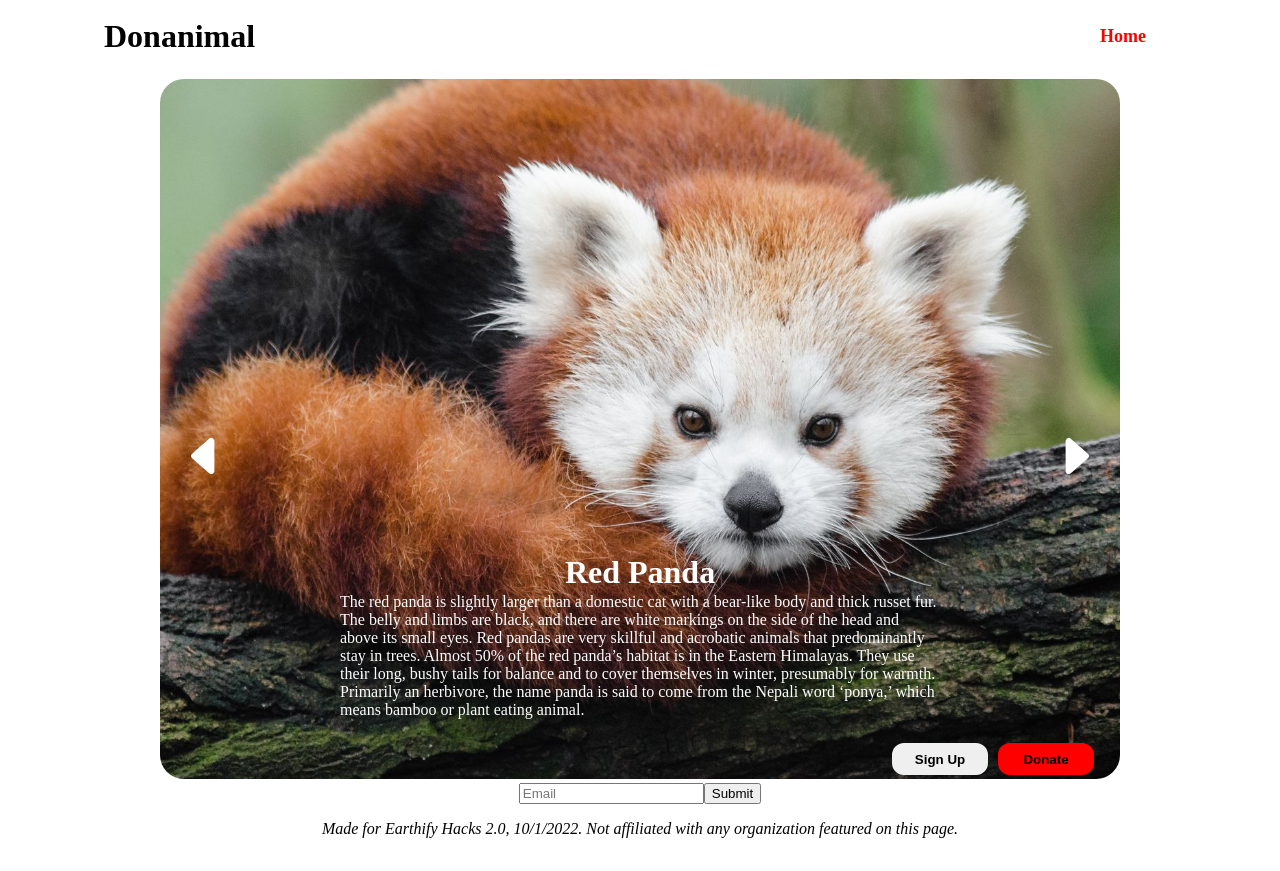
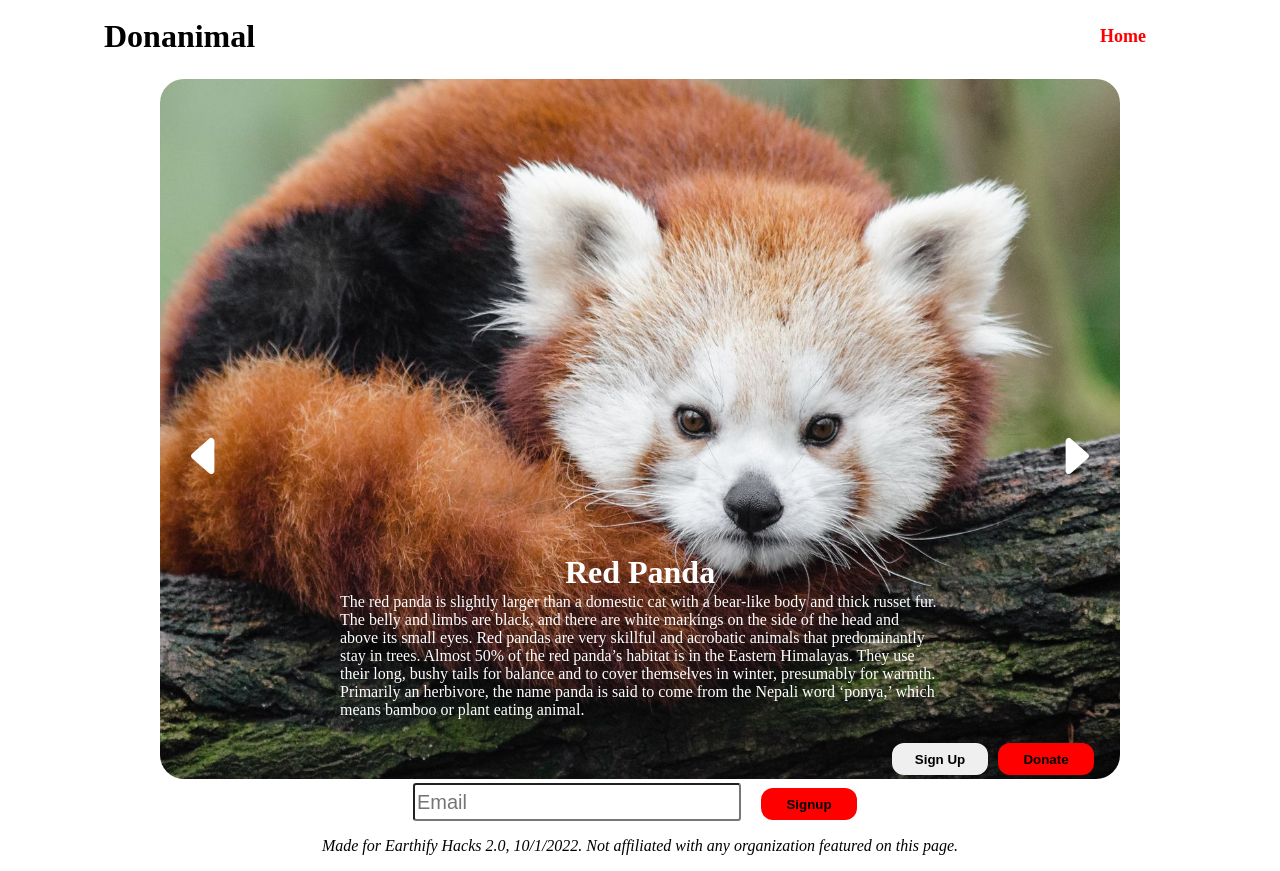
Before and after one commit to ObiBaratt/earthify, a React (Create React App) app: page / in a window 1280 px wide. Both pictures are taken after a click on the button "Sign Up". Built offline with nearby package versions, Linux system fonts and the light colour scheme; no server answers.

Commit message:
Update Signup UI, add Thank You img

```diff
--- /dev/null
+++ b/src/Components/Signup/Signup.css
@@ -0,0 +1,21 @@
+.inputField {
+    border-radius: 0.20rem;
+    width: 20rem;
+    height: 2rem;
+    margin-right: 20px;
+    font-size: 20px;
+}
+
+.submitButton {
+        background-color: red;
+        border-radius: 0.75rem;
+        border: none;
+        font-weight: bold;
+        margin-right: 0.625rem;
+        width: 6rem;
+        height: 2rem;
+      }
+
+.submitButton:hover {
+        background-color: yellow;
+}
--- a/src/Components/Signup/Signup.tsx
+++ b/src/Components/Signup/Signup.tsx
@@ -1,9 +1,11 @@
 import { useState } from "react";
 
+import "./Signup.css";
 import signup from "../../utils/handleSignup";
 
 const Signup = () => {
-    const [email, setEmail] = useState('');
+    const [email, setEmail] = useState<string>('');
+    const [submitted, setSubmitted] = useState<boolean>(false);
 
     const handleSubmit = (e: React.FormEvent<HTMLFormElement>) => {
         e.preventDefault();
@@ -11,14 +13,26 @@ const Signup = () => {
          signup(email);
 
          setEmail("");
+         setSubmitted(true);
+
     }
 
-    return (
-        <form id="contactForm" onSubmit={handleSubmit}>
-            <input type="text" value={email} placeholder="Email" onChange={(e) => {setEmail(e.target.value)}}></input>
-            <input type="submit" value="Submit" />
-    </form>
-    )
+    if (submitted) {
+        return (
+            <div className="thanks">
+                <h1>Thank you for saving animals!</h1>
+                <img src={"./imgs/thanks.webp"}  alt="turtle eating a heart shaped strawberry" />
+            </div>
+        )
+    }
+    else {
+        return (
+            <form id="contactForm" onSubmit={handleSubmit}>
+                <input className="inputField" type="text" value={email} placeholder="Email" onChange={(e) => {setEmail(e.target.value)}}></input>
+                <input className="submitButton" type="submit" value="Signup" />
+            </form>
+        )
+    }
 }
 
 export default Signup;
```
Also changed, not shown: public/imgs/thanks.webp (added).
